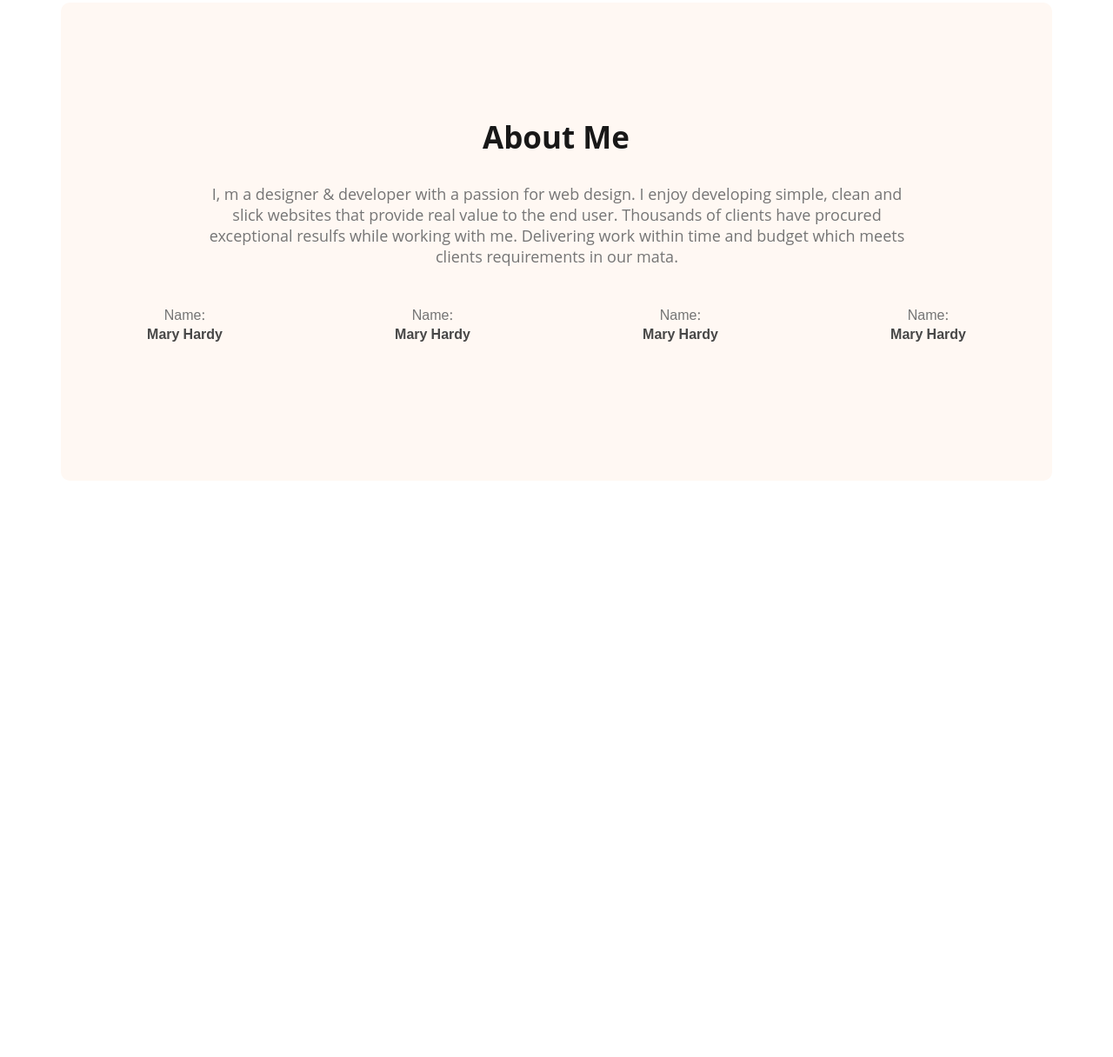
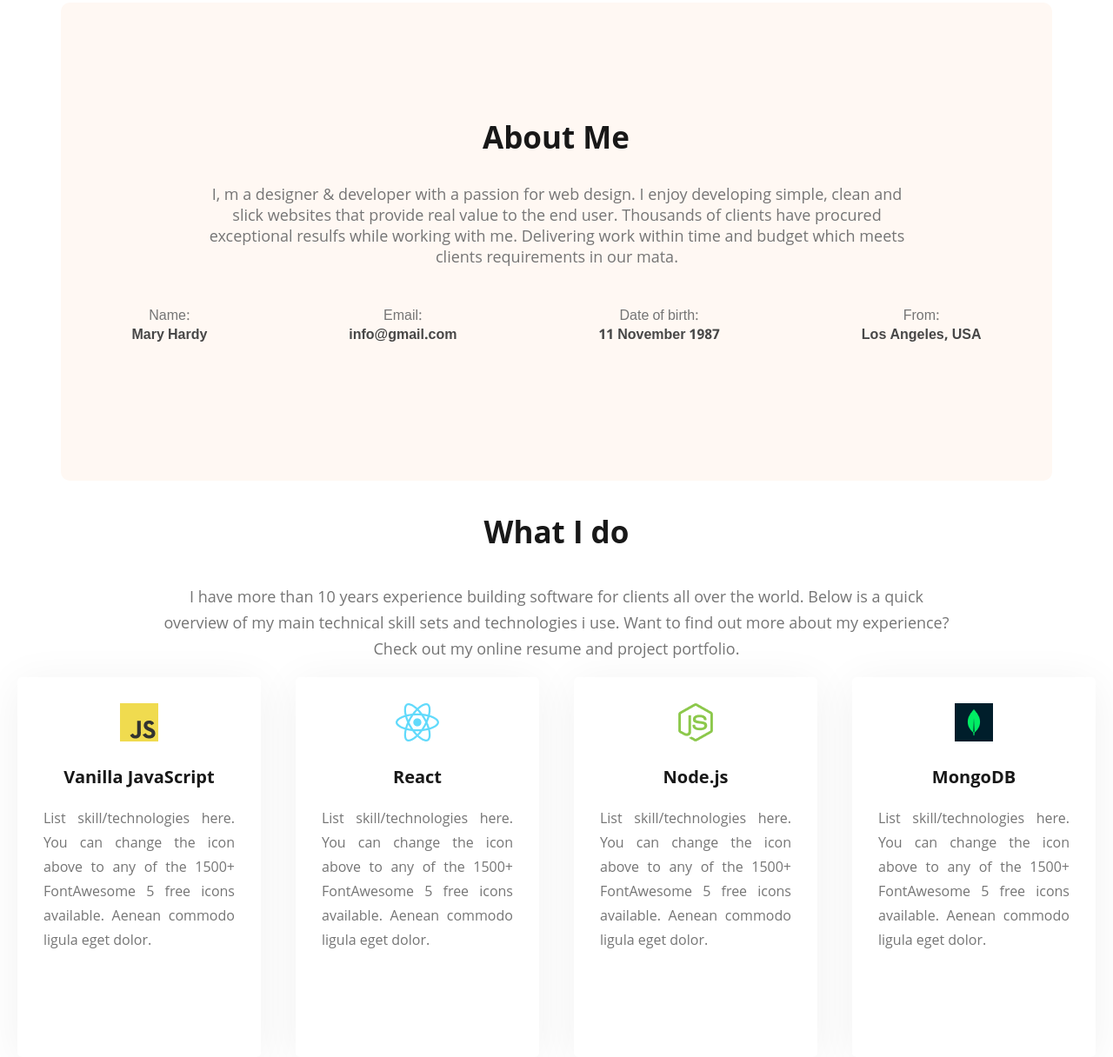
Before and after one commit to Arpon-svg/devfolio, a plain HTML site: page index.html in a window 1280 px wide. Shown: the part 982-2198 px from the top of the page at 87% size. Before the commit the page ends 1535 px from the top, so only its background shows below. Drawn offline with Linux system fonts and the light colour scheme.

Commit message:
skills section done

```diff
--- a/index.html
+++ b/index.html
@@ -61,21 +61,76 @@
                             Mary Hardy
                         </p>
                         <p>
-                            <span>Name:</span>
+                            <span>Email:</span>
                             <br>
-                            Mary Hardy
+                            info@gmail.com
                         </p>
                         <p>
-                            <span>Name:</span>
+                            <span>Date of birth:</span>
                             <br>
-                            Mary Hardy
+                            11 November 1987
                         </p>
                         <p>
-                            <span>Name:</span>
+                            <span>From:</span>
                             <br>
-                            Mary Hardy
+                            Los Angeles, USA
                         </p>
                     </div>
+                </div>
+            </div>
+        </div>
+        <div id="whatido">
+            <div class="what-i-do-head">
+                <p>What I do</p>
+                <p class="details">
+                    I have more than 10 years experience building software for clients all over the world. Below is a
+                    quick overview of my main technical skill sets and technologies i use. Want to find out more about
+                    my experience? Check out my online resume and project portfolio.
+                </p>
+            </div>
+            <div class="what-i-do-lists">
+                <div class="what-i-do-card">
+                    <img src="./images/icons/js.png" alt="">
+                    <p class="what-i-do-card-title">
+                        Vanilla JavaScript
+                    </p>
+                    <p class="what-i-do-card-body">
+                        List skill/technologies here. You can change the icon above to any of the 1500+ FontAwesome 5
+                        free icons available. Aenean commodo ligula eget dolor.
+                    </p>
+                </div>
+
+                <div class="what-i-do-card">
+                    <img src="./images/icons/react.png" alt="">
+                    <p class="what-i-do-card-title">
+                        React
+                    </p>
+                    <p class="what-i-do-card-body">
+                        List skill/technologies here. You can change the icon above to any of the 1500+ FontAwesome 5
+                        free icons available. Aenean commodo ligula eget dolor.
+                    </p>
+                </div>
+
+                <div class="what-i-do-card">
+                    <img src="./images/icons/nodejs.png" alt="">
+                    <p class="what-i-do-card-title">
+                        Node.js
+                    </p>
+                    <p class="what-i-do-card-body">
+                        List skill/technologies here. You can change the icon above to any of the 1500+ FontAwesome 5
+                        free icons available. Aenean commodo ligula eget dolor.
+                    </p>
+                </div>
+
+                <div class="what-i-do-card">
+                    <img src="./images/icons/mongo.png" alt="">
+                    <p class="what-i-do-card-title">
+                        MongoDB
+                    </p>
+                    <p class="what-i-do-card-body">
+                        List skill/technologies here. You can change the icon above to any of the 1500+ FontAwesome 5
+                        free icons available. Aenean commodo ligula eget dolor.
+                    </p>
                 </div>
             </div>
         </div>
--- a/style.css
+++ b/style.css
@@ -5,6 +5,7 @@
 body {
     margin: 0px;
     padding: 0px;
+    background: #ffffff;
 }
 
 .primary-color {
@@ -114,12 +115,14 @@ header {
     /* Dark 03 */
     color: #757575;
 }
-#about-me{
+
+#about-me {
     margin-top: 100px;
     display: flex;
     justify-content: center;
     align-items: center;
 }
+
 .red-card {
     width: 1140px;
     height: 550px;
@@ -139,7 +142,7 @@ header {
     margin: 0;
 }
 
-.about-me-details{
+.about-me-details {
     font-family: 'Open Sans';
     font-style: normal;
     font-weight: 400;
@@ -151,17 +154,94 @@ header {
     margin: 0;
     text-align: center;
 }
-.orgnizers{
+
+.orgnizers {
     display: flex;
     justify-content: space-around;
     text-align: center;
     padding-top: 30px;
 }
-.orgnizers p{
+
+.orgnizers p {
     font-weight: bolder;
     color: #474747;
 }
-.orgnizers span{
+
+.orgnizers span {
     font-weight: normal;
     color: #757575;
 }
+
+/* What I Do */
+#whatido {
+    text-align: center;
+}
+
+.what-i-do-head {
+    max-width: 910px;
+    display: inline-block;
+    justify-content: center;
+}
+
+.what-i-do-head>P {
+    font-family: 'Open Sans';
+    font-style: normal;
+    font-weight: 700;
+    font-size: 35px;
+    line-height: 48px;
+    /* identical to box height */
+    text-align: center;
+    /* Dark 01 */
+    color: #181818;
+}
+
+.what-i-do-head .details {
+    font-family: 'Open Sans';
+    font-style: normal;
+    font-weight: 400;
+    font-size: 18px;
+    line-height: 30px;
+    /* or 167% */
+    text-align: center;
+    /* Dark 03 */
+    color: #757575;
+}
+
+.what-i-do-lists {
+    display: flex;
+    justify-content: center;
+    align-items: center;
+}
+
+.what-i-do-card {
+    width: 267px;
+    height: 377px;
+    background: #FFFFFF;
+    box-shadow: 0px 6px 50px rgba(0, 0, 0, 0.06);
+    border-radius: 5px;
+    padding: 30px;
+    margin: 0 20px;
+}
+
+.what-i-do-card-title {
+    font-family: 'Open Sans';
+    font-style: normal;
+    font-weight: 700;
+    font-size: 20px;
+    line-height: 27px;
+    text-align: center;
+    /* Dark 01 */
+    color: #181818;
+}
+
+.what-i-do-card-body {
+    font-family: 'Open Sans';
+    font-style: normal;
+    font-weight: 400;
+    font-size: 16px;
+    line-height: 28px;
+    /* or 175% */
+    /* Dark 03 */
+    color: #757575;
+    text-align: justify;
+}
```
